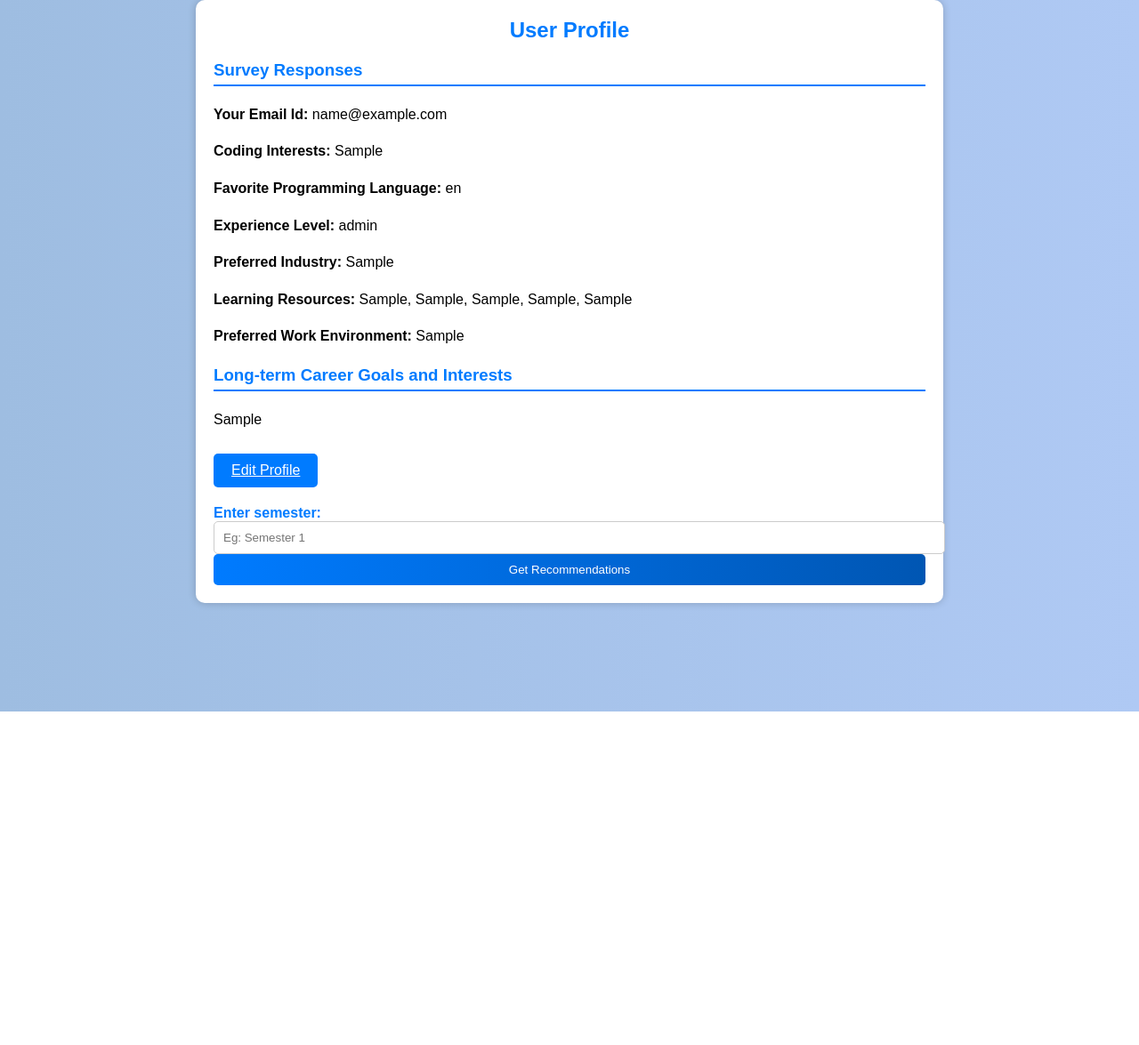
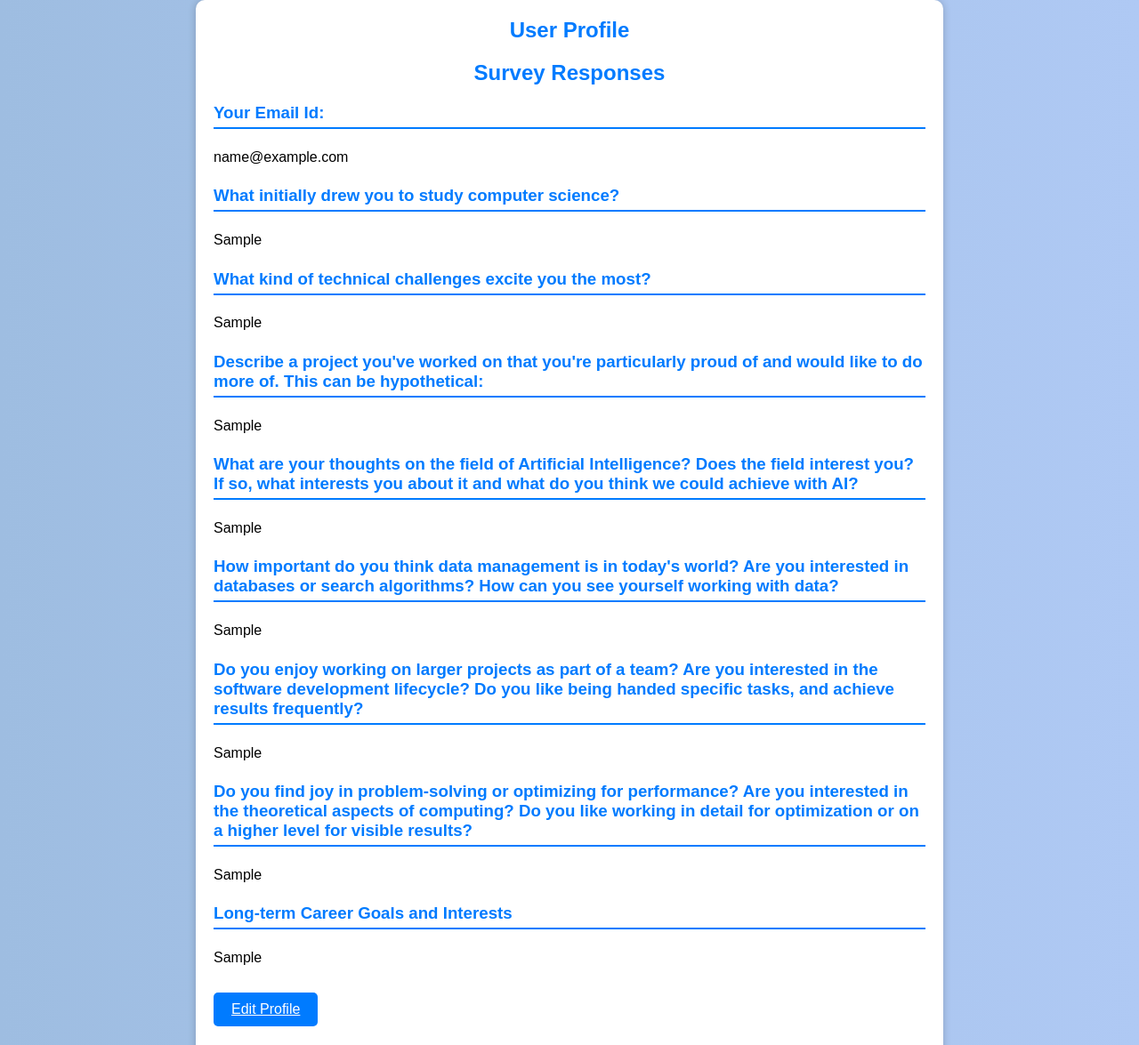
Before and after one commit to dearnidhi/Course-Recommendations-Python-LLM-Openai, a Flask app: page /user_profile in a window 1280 px wide. Shown: the top 1175 px of the page at 89% size. Before the commit the page ends 800 px from the top, so only its background shows below. Run offline with Flask 3, Linux system fonts and the light colour scheme; the visitor is signed in with stand-in values (Sample User, id 1); a database or web service that is not in the repository returns one stand-in record (values such as "Sample title").

Commit message:
Course-Recommandation

```diff
--- a/app.py
+++ b/app.py
@@ -3,6 +3,7 @@ from pymongo import MongoClient
 import bcrypt
 from datetime import datetime
 from functions import is_logged_in,get_formatted_course_list
+from llm_model import get_course_name
 
 app = Flask(__name__)
 app.secret_key = 'Welcome'
@@ -138,10 +139,10 @@ def recommendations():
         # user_course_name = request.form.get('course_name', 'Software Engineering')
         user_semester = request.form.get('semester', 'Semester 1')
         email= session["email"]
-        get_users_survey_data = users_survey_data.find_one({"user_email":email})
-        print(get_users_survey_data)
-        user_course_name = get_users_survey_data.get('codingInterests','Software Engineering')
-        print(user_course_name)
+        #get_users_survey_data = users_survey_data.find_one({"user_email":email})
+        #print(get_users_survey_data)
+        #user_course_name = get_users_survey_data.get('codingInterests','Software Engineering')
+        #print(user_course_name)
         # print(user_semester)
         # Mongo query to retrieve semester details
         # query = {
@@ -151,6 +152,11 @@ def recommendations():
         #     ],
         #     "semester": {"$gte": user_semester}
         # }
+
+
+
+        user_course_name=get_course_name(email)
+        print(user_course_name)
         query ={
   "$or": [
     {
@@ -181,7 +187,9 @@ def recommendations():
         print("************************************")
         print("formatted courses \n",formatted_courses)
         print("-------------------------------------")
-        return render_template('recommendations.html',user_semester=user_semester,  courses=formatted_courses, user_course_name=user_course_name)
+
+        survey_data=users_survey_data.find_one({'user_email': email})
+        return render_template('recommendations.html',user_semester=user_semester,  courses=formatted_courses, user_course_name=user_course_name,survey_data=survey_data)
     return redirect(url_for('login'))
 
 
--- /dev/null
+++ b/llm_model.py
@@ -0,0 +1,107 @@
+import os
+from flask import Flask, render_template, request, redirect, url_for, session
+from langchain.prompts import ChatPromptTemplate, HumanMessagePromptTemplate
+from langchain.chat_models import ChatOpenAI
+
+from langchain.output_parsers import PydanticOutputParser
+from pydantic import BaseModel, Field
+from typing import List
+from pymongo import MongoClient
+
+# Your MongoDB connection information
+mongo_uri = "mongodb://localhost:27017/"
+database_name = "recommendation_system"
+collection_name = "users_survey_data"
+
+# Create a MongoClient
+client = MongoClient(mongo_uri)
+
+# Connect to the database and collection
+db = client[database_name]
+collection = db[collection_name]
+
+def get_course_name(user_email):
+  # Define a new Pydantic model with field descriptions and tailored for Twitter.
+  class CourseUser(BaseModel):
+    course: str = Field(description="Which Course user will take from this four: 1.Software Engineering 2.Databases and Search 3.Algorithms and Computers 4.Artificial Intelligence  Give any one")
+
+  # Instantiate the parser with the new model.
+  parser = PydanticOutputParser(pydantic_object=CourseUser)
+
+  # Update the prompt to match the new query and desired format.
+  prompt = ChatPromptTemplate(
+     messages=[
+       HumanMessagePromptTemplate.from_template(
+         "answer the users question as best as possible.\n{format_instructions}\n{question}"
+       )
+     ],
+     input_variables=["question"],
+     partial_variables={
+       "format_instructions": parser.get_format_instructions(),
+     },
+  )
+
+  chat_model = ChatOpenAI(
+     model="gpt-3.5-turbo",
+     openai_api_key="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",
+     max_tokens=1000
+  )
+
+  #user_email = "test5@gmail.com"  # Replace with the user's email
+  #user_email= session["email"]
+
+
+  # Query the MongoDB collection to get user data
+  user_data = collection.find_one({"user_email": user_email})
+  if user_data:
+    # You can access the user's survey data like this:
+    initialInterest = user_data.get("initialInterest", "")
+    techChallenges = user_data.get("techChallenges", "")
+    proudProject = user_data.get("proudProject", "")
+    aiInterest = user_data.get("aiInterest", "")
+    dbInterest = user_data.get("dbInterest", "")
+    seInterest = user_data.get("seInterest", "")
+    algoInterest = user_data.get("algoInterest", "")
+    longTermGoals = user_data.get("longTermGoals", "")
+    # Get the user input
+    # user_input = input("Enter your question: ")
+    user_input = f"""
+                    What initially drew you to study computer science?
+                    Answer: {initialInterest}
+                    What kind of technical challenges excite you the most?
+                    Answer: {techChallenges}
+                    Describe a project you've worked on that you're particularly proud of and would like to do more of.
+                    Answer: {proudProject}
+                    What are your thoughts on the field of Artificial Intelligence? Does the field interest you? If so, what interests you about it and what do you think we could achieve with AI?
+                    Answer: {aiInterest}
+                    How important do you think data management is in today's world? Are you interested in databases or search algorithms? How can you see yourself working with data?
+                    Answer: {dbInterest}
+                    Do you enjoy working on larger projects as part of a team? Are you interested in the software development lifecycle? Do you like being handed specific tasks, and achieve results frequently?
+                    Answer: {seInterest}
+                    Do you find joy in problem-solving or optimizing for performance? Are you interested in the theoretical aspects of computing? Do you like working in detail for optimization or on a higher level for visible results?
+                    Answer: {algoInterest}
+                    Long-term Career Goals and Interests?
+                    Answer: {longTermGoals}
+                    """
+
+    # Generate the input using the updated prompt.
+    _input = prompt.format_prompt(question=user_input)
+
+    # I have added a try and except block here to handle errors from the OpenAI API.
+    try:
+        output = chat_model(_input.to_messages())
+        parsed = parser.parse(output.content)
+
+        print(output.content)
+        print(parsed)
+        print(type(parsed))
+        parsed = str(parsed)
+        course_name = parsed.split("=")[1].strip()  # Remove leading/trailing spaces
+        course_name = course_name.replace("'", "")
+
+        return course_name
+
+    except Exception as e:
+        print("An error occurred when calling the OpenAI API:", e)
+        return "Error"
+#get_course_name()
--- a/templates/user_profile.html
+++ b/templates/user_profile.html
@@ -12,20 +12,40 @@
     <div class="container">
         <h2>User Profile</h2>
 
-        <h3>Survey Responses</h3>
-        <p><strong>Your Email Id:</strong> {{ user_data.user_email }}</p>
-        <p><strong>Coding Interests:</strong> {{ user_data.codingInterests }}</p>
-        <p><strong>Favorite Programming Language:</strong> {{ user_data.favoriteLanguage }}</p>
-        <p><strong>Experience Level:</strong> {{ user_data.experienceLevel }}</p>
-        <p><strong>Preferred Industry:</strong> {{ user_data.preferredIndustry }}</p>
-        <p><strong>Learning Resources:</strong>
-            {% if user_data.learningResources1 %} {{ user_data.learningResources1 }}, {% endif %}
-            {% if user_data.learningResources2 %} {{ user_data.learningResources2 }}, {% endif %}
-            {% if user_data.learningResources3 %} {{ user_data.learningResources3 }}, {% endif %}
-            {% if user_data.learningResources4 %} {{ user_data.learningResources4 }}, {% endif %}
-            {% if user_data.learningResources5 %} {{ user_data.learningResources5 }} {% endif %}
-        </p>
-        <p><strong>Preferred Work Environment:</strong> {{ user_data.workEnvironment }}</p>
+        <strong><h2>Survey Responses</h2></strong>
+        <h3>Your Email Id:</h3>
+        <p>{{ user_data.user_email }}</p>
+
+        <h3>What initially drew you to study computer science?</h3>
+        <p> {{ user_data.initialInterest }}</p>
+
+        <h3>What kind of technical challenges excite you the most?</h3>
+        <p> {{ user_data.techChallenges }}</p>
+
+        <h3>Describe a project you've worked on that you're
+            particularly proud of and would like to do more of. This can be hypothetical:</h3>
+            <p> {{ user_data.proudProject }}</p>
+
+            <h3>What are your thoughts on the field
+            of Artificial Intelligence? Does the field interest you? If so,
+            what interests you about it and what do you think we could achieve with AI?</h3>
+            <p>{{ user_data.aiInterest }}</p>
+
+        <h3>How important do you think data management is in today's
+            world? Are you interested in databases or search algorithms?
+            How can you see yourself working with data?</h3>
+            <p>{{ user_data.dbInterest }}</p>
+
+        <h3>Do you enjoy working on larger projects as part
+            of a team? Are you interested in the software development lifecycle?
+            Do you like being handed specific tasks, and achieve results frequently?</h3>
+            <p>{{ user_data.seInterest }}</p>
+
+
+        <h3>Do you find joy in problem-solving or
+            optimizing for performance? Are you interested in the theoretical aspects of computing?
+            Do you like working in detail for optimization or on a higher level for visible results?</h3>
+            <p> {{ user_data.algoInterest }}</p>
 
         <h3>Long-term Career Goals and Interests</h3>
         <p>{{ user_data.longTermGoals }}</p>
```
Also changed, not shown: templates/recommendations.html (+11 -0 lines), templates/survey.html (+14 -5 lines).
